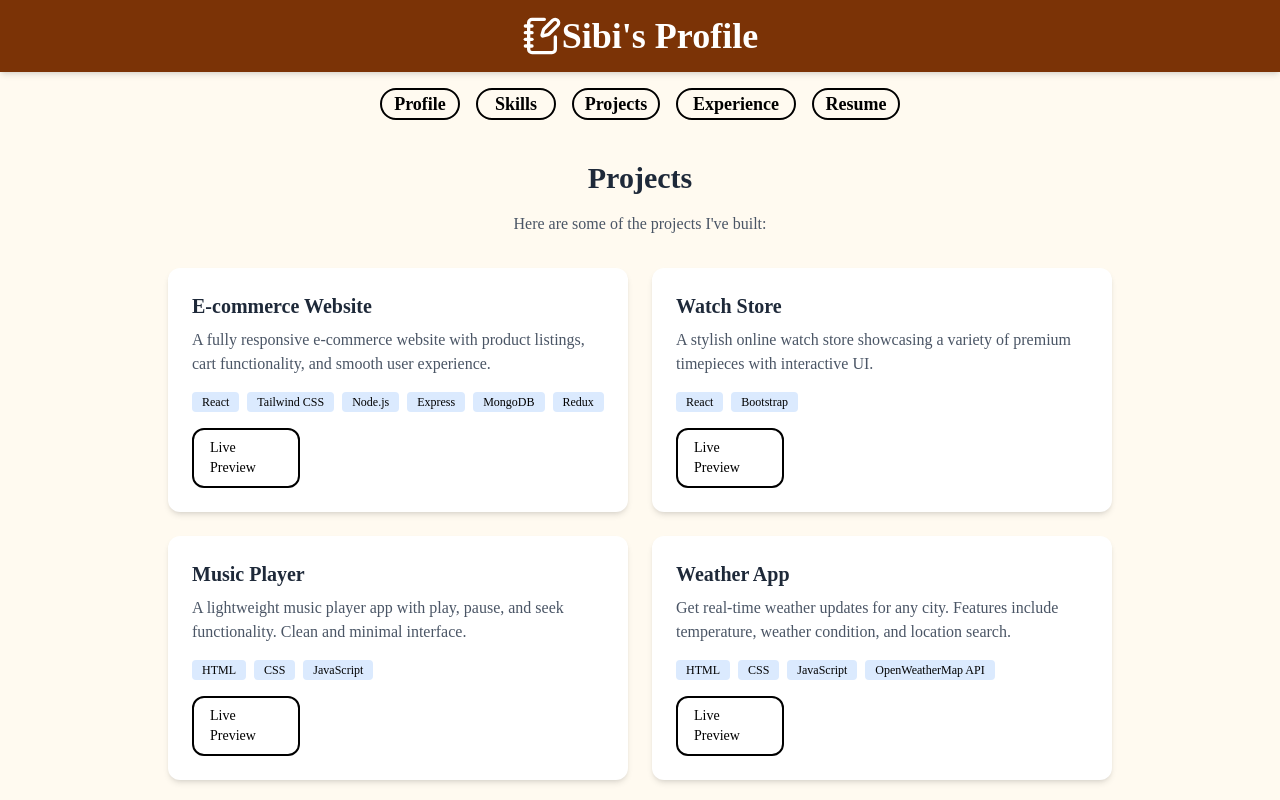
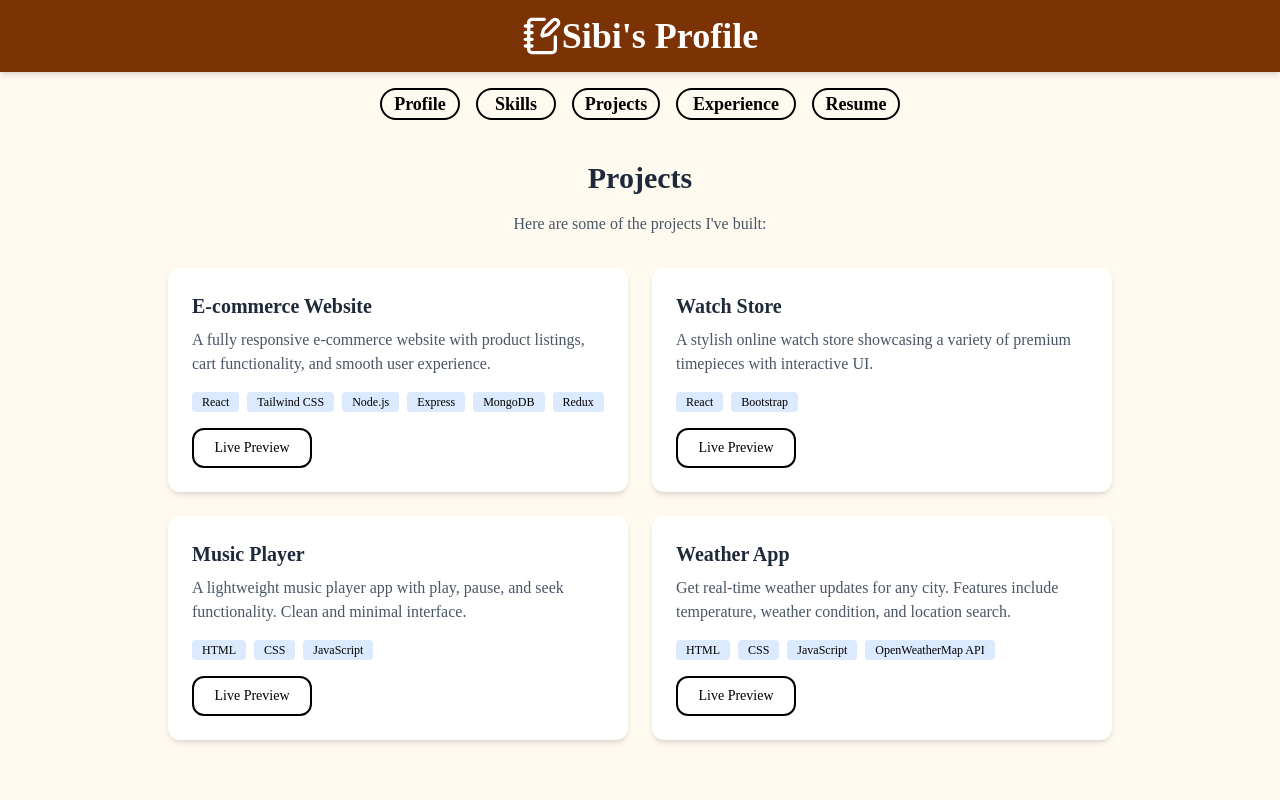
Before and after one commit to Sibi-05/portfolio, a React (Vite) app: page /projects in a window 1280 px wide. Shown: the top 800 px of the page. Built offline with nearby package versions, Linux system fonts and the light colour scheme; a web font is replaced by a local one.

Commit message:
Changes in button

```diff
--- a/src/pages/Projects.jsx
+++ b/src/pages/Projects.jsx
@@ -58,7 +58,7 @@ const Projects = () => (
             href={project.link}
             target="_blank"
             rel="noopener noreferrer"
-            className="text-sm text-black border-2 flex  w-27 mt-2 bg-transparent hover:bg-black hover:text-white transition px-4 py-2 rounded-xl"
+            className="text-sm text-black border-2 flex justify-center w-30 mt-2 bg-transparent hover:bg-black hover:text-white transition px-4 py-2 rounded-xl"
           >
             Live Preview
           </a>
```
